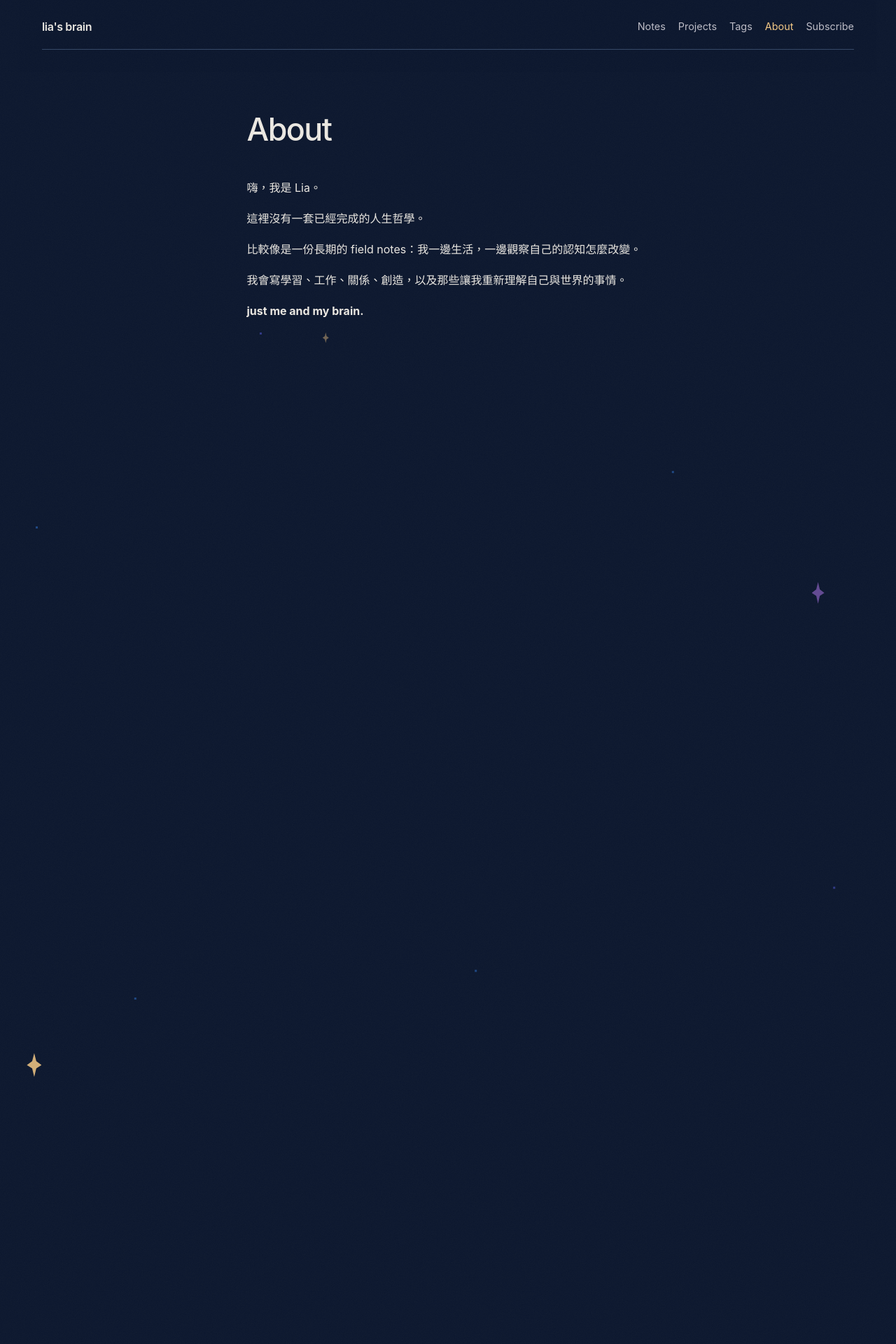
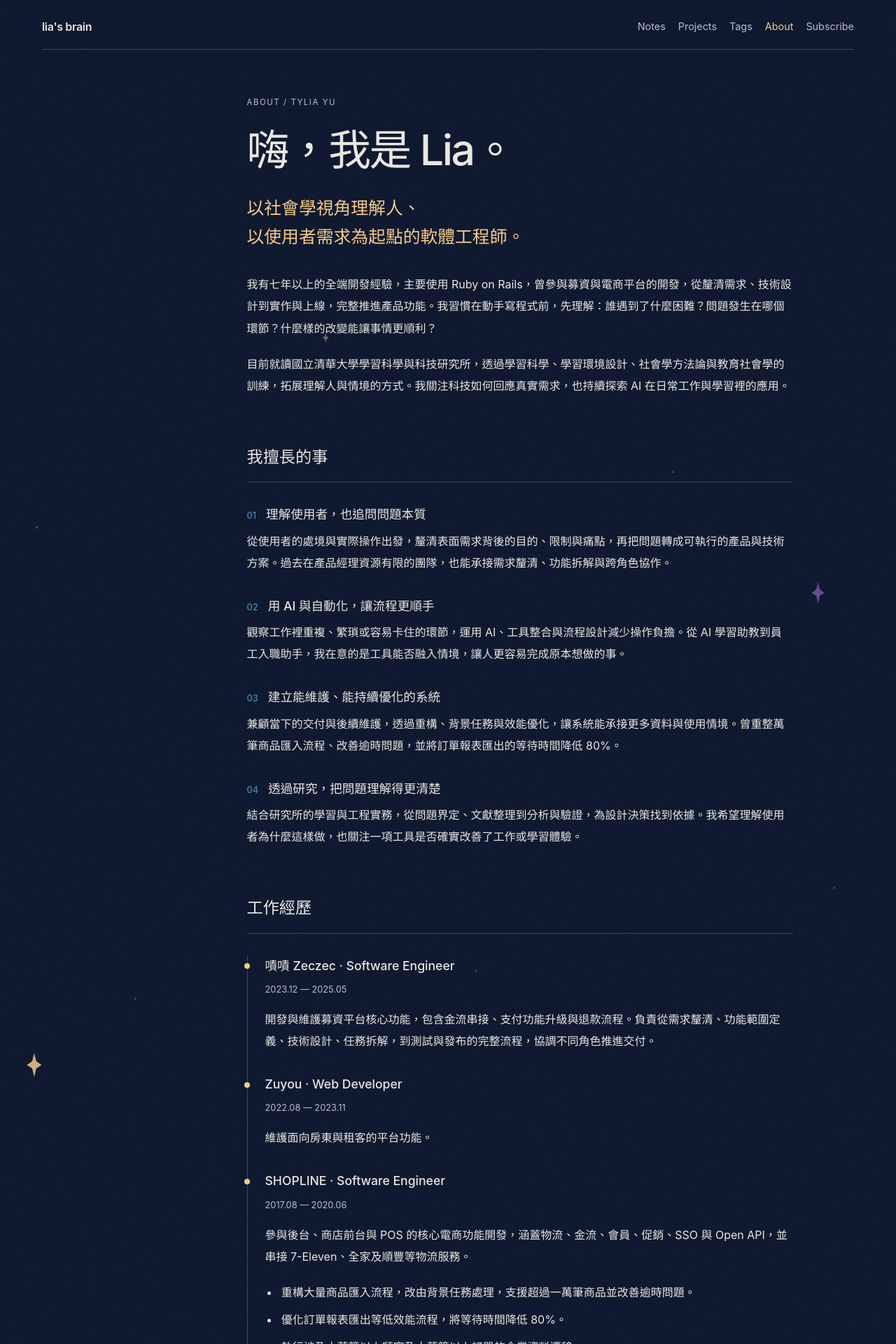
Before and after one commit to imfishhead/tylia.tw, a Jekyll site: the page built from about.md, in a window 1280 px wide. Shown: the top 1920 px of the page at 70% size. Built offline with Jekyll 4.4.1, drawn with Linux system fonts in a browser that asks for light colours; some web fonts are replaced; some of the changed text lies outside the part shown.

Commit message:
Add About page with bio and career experience

```diff
--- a/about.md
+++ b/about.md
@@ -1,17 +1,120 @@
 ---
 layout: default
 title: About
+description: Lia（Tylia Yu），以社會學視角理解人、以使用者需求為起點的軟體工程師。七年以上全端開發經驗，關注 AI、學習與使用者體驗。
 permalink: /about/
+page_stylesheet: /assets/css/about.css
 ---
 
-# About
+<div class="about-page" markdown="1">
 
-嗨，我是 Lia。
+<header class="about-intro">
+  <p class="about-kicker">ABOUT / TYLIA YU</p>
+  <h1>嗨，我是 Lia。</h1>
+  <p class="about-position">以社會學視角理解人、<br>以使用者需求為起點的軟體工程師。</p>
+</header>
 
-這裡沒有一套已經完成的人生哲學。
+我有七年以上的全端開發經驗，主要使用 Ruby on Rails，曾參與募資與電商平台的開發，從釐清需求、技術設計到實作與上線，完整推進產品功能。我習慣在動手寫程式前，先理解：誰遇到了什麼困難？問題發生在哪個環節？什麼樣的改變能讓事情更順利？
 
-比較像是一份長期的 field notes：我一邊生活，一邊觀察自己的認知怎麼改變。
+目前就讀國立清華大學學習科學與科技研究所，透過學習科學、學習環境設計、社會學方法論與教育社會學的訓練，拓展理解人與情境的方式。我關注科技如何回應真實需求，也持續探索 AI 在日常工作與學習裡的應用。
 
-我會寫學習、工作、關係、創造，以及那些讓我重新理解自己與世界的事情。
+## 我擅長的事
 
-**just me and my brain.**
+<div class="about-strengths" markdown="1">
+
+### 理解使用者，也追問問題本質
+
+從使用者的處境與實際操作出發，釐清表面需求背後的目的、限制與痛點，再把問題轉成可執行的產品與技術方案。過去在產品經理資源有限的團隊，也能承接需求釐清、功能拆解與跨角色協作。
+
+### 用 AI 與自動化，讓流程更順手
+
+觀察工作裡重複、繁瑣或容易卡住的環節，運用 AI、工具整合與流程設計減少操作負擔。從 AI 學習助教到員工入職助手，我在意的是工具能否融入情境，讓人更容易完成原本想做的事。
+
+### 建立能維護、能持續優化的系統
+
+兼顧當下的交付與後續維護，透過重構、背景任務與效能優化，讓系統能承接更多資料與使用情境。曾重整萬筆商品匯入流程、改善逾時問題，並將訂單報表匯出的等待時間降低 80%。
+
+### 透過研究，把問題理解得更清楚
+
+結合研究所的學習與工程實務，從問題界定、文獻整理到分析與驗證，為設計決策找到依據。我希望理解使用者為什麼這樣做，也關注一項工具是否確實改善了工作或學習體驗。
+
+</div>
+
+## 工作經歷
+
+<div class="about-experience" markdown="1">
+
+### 嘖嘖 Zeczec · Software Engineer
+
+<p class="about-period">2023.12 — 2025.05</p>
+
+開發與維護募資平台核心功能，包含金流串接、支付功能升級與退款流程。負責從需求釐清、功能範圍定義、技術設計、任務拆解，到測試與發布的完整流程，協調不同角色推進交付。
+
+### Zuyou · Web Developer
+
+<p class="about-period">2022.08 — 2023.11</p>
+
+維護面向房東與租客的平台功能。
+
+### SHOPLINE · Software Engineer
+
+<p class="about-period">2017.08 — 2020.06</p>
+
+參與後台、商店前台與 POS 的核心電商功能開發，涵蓋物流、金流、會員、促銷、SSO 與 Open API，並串接 7-Eleven、全家及順豐等物流服務。
+
+- 重構大量商品匯入流程，改由背景任務處理，支援超過一萬筆商品並改善逾時問題。
+- 優化訂單報表匯出等低效能流程，將等待時間降低 80%。
+- 執行涉及十萬筆以上顧客及十萬筆以上訂單的企業資料遷移。
+- 與 DevOps、工程師、Customer Success 及 PM 協作，釐清跨平台問題並推進修復。
+
+### 貝殼放大 Backer-Founder · Full-stack Developer
+
+<p class="about-period">2015.09 — 2017.08</p>
+
+開發募資、電商功能與行銷工具 Backme，並與設計師合作製作募資活動網站。
+
+- 重建管理後台，精簡操作流程，將使用者操作步驟減少 67%。
+- 建置 Backme 短網址服務，整合 Google UTM 與營收圖表。
+- 參與《Implosion: Zero Day》募資頁面製作，該活動單日最高達 13,000 次瀏覽、累積 1,670 位贊助者，募資超過 43 萬美元。
+- 參與募資年度報告網站製作，累積超過 4,600 次分享。
+
+</div>
+
+## AI 專案與獲獎
+
+### AWS Summit Taipei 2026 AI Hackathon · 第三名
+
+**Learning Idle Game AI Tutor** — 為 PressPlay 開發結合遊戲化、學習鷹架與 Bloom 認知層次評量的 AI 學習助教原型。我負責網頁介面、Chrome Extension 整合與前後端串接，並參與部署前的整合。原型使用 Amazon Bedrock、RDS、CloudFront 與 ALB。
+
+### 梅竹黑客松 · 台積電組第一名
+
+**Virtual Buddy** — 以 Google Agent Development Kit（ADK）建構的多代理入職助手，涵蓋制度問答、任務引導、情緒與 IT 支援。我負責完整前端，包含手機優先的介面架構、任務與對話流程、情緒視覺化、響應式導覽、載入狀態及後端串接。
+
+## 學歷
+
+**國立清華大學 · 學習科學與科技研究所**
+2025 — 至今｜碩士就讀中
+
+**國立臺北商業大學 · 資訊管理科**
+2010 — 2015｜五專
+
+## 技術與工具
+
+**後端**　Ruby on Rails、PostgreSQL、MongoDB
+**前端**　JavaScript、AngularJS
+**雲端與協作**　AWS（S3、CloudWatch、Lambda）、Git
+
+## 教育與社會參與
+
+在 **Atom SkooL** 擔任學習引導員，陪伴高中生進行自主學習，並參與教材開發。也曾協助 **Teach For Taiwan** 招募團隊、參與 **Calls Over Ridges** 形象與募資網站建置，以及 **Equallove.tw** LGBTQ+ 資訊平台開發。
+
+<div class="about-contact" markdown="1">
+
+## 聯絡我
+
+目前在完成碩士論文的同時，尋找遠端軟體工程工作機會。
+
+[tyliayu@gmail.com](mailto:tyliayu@gmail.com) · [看看我的作品]({{ '/projects/' | relative_url }})
+
+</div>
+</div>
--- /dev/null
+++ b/assets/css/about.css
@@ -0,0 +1,26 @@
+.about-page { padding: 64px 0 90px; max-width: 780px; font-size: 1rem; line-height: 1.95; }
+.about-intro { margin-bottom: 32px; }
+.about-kicker { color: var(--muted); font-size: .72rem; letter-spacing: .13em; margin: 0 0 12px; }
+.about-intro h1 { font-size: clamp(2.5rem, 5vw, 3.8rem); line-height: 1.25; margin: 0 0 24px; letter-spacing: -.04em; font-weight: 500; }
+.about-position { color: var(--accent); font-size: clamp(1.15rem, 2vw, 1.55rem); line-height: 1.65; margin: 0; }
+.about-page h2 { font-size: 1.45rem; font-weight: 500; margin: 64px 0 24px; padding-bottom: 12px; border-bottom: 1px solid var(--line); }
+.about-page h3 { font-size: 1.1rem; font-weight: 500; margin: 32px 0 8px; color: var(--text); line-height: 1.6; }
+.about-page p { margin: 0 0 20px; }
+.about-page strong { font-weight: 500; color: var(--accent); }
+.about-page ul { padding-left: 1.25em; }
+.about-page li { padding-left: .2em; margin: 8px 0; }
+.about-page a { text-underline-offset: 5px; }
+.about-strengths { counter-reset: strength; }
+.about-strengths h3 { counter-increment: strength; }
+.about-strengths h3::before { content: '0' counter(strength); display: inline-block; color: var(--teal); font-size: .8rem; margin-right: 14px; }
+.about-experience { border-left: 1px solid var(--line); padding-left: 25px; }
+.about-experience h3 { position: relative; }
+.about-experience h3::before { content: ''; position: absolute; left: -30px; top: .6em; width: 8px; height: 8px; background: var(--accent); border-radius: 50%; }
+.about-page .about-period { font-size: .8rem; color: var(--muted); margin-bottom: 14px; }
+.about-contact { margin-top: 60px; }
+@media (max-width: 760px) {
+ .about-page { padding: 40px 0 60px; font-size: .95rem; }
+ .about-page h2 { margin-top: 48px; }
+ .about-experience { padding-left: 20px; }
+ .about-experience h3::before { left: -25px; }
+}
```
Also changed, not shown: 4 other files.
